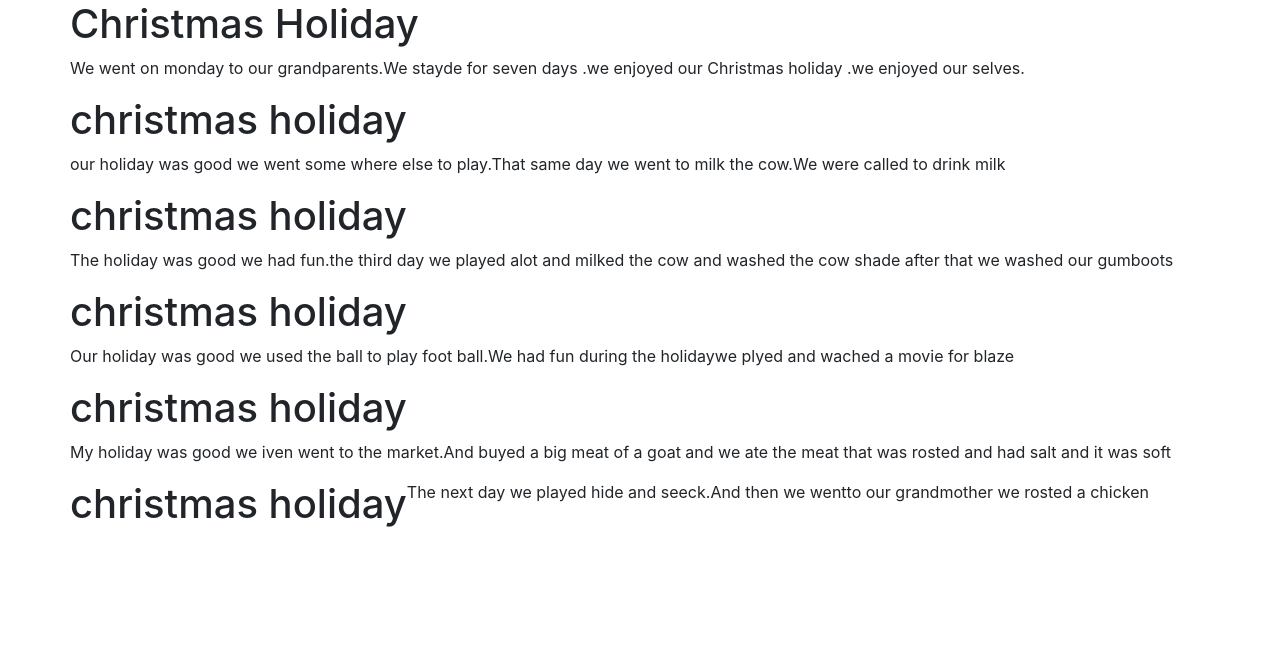
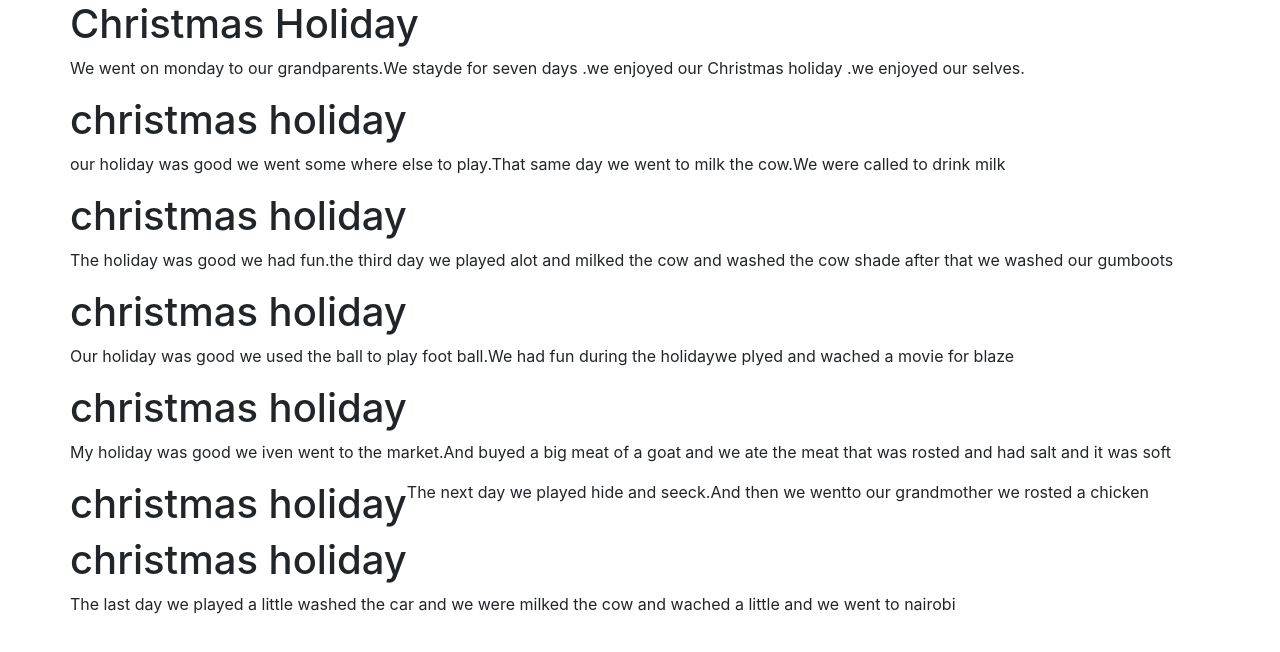
Before and after one commit to mwendaryan/christmasHoliday, a plain HTML site: page index.html in a window 1280 px wide. Drawn offline with Linux system fonts and the light colour scheme.

Commit message:
i have witten a story

```diff
--- a/index.html
+++ b/index.html
@@ -52,8 +52,8 @@
 
 
     <div class="row">
-
-
+ <h1>christmas holiday</h1>
+<p>The last day we played a little washed the car and we were milked the cow and wached a little and we went to nairobi</p>
 
      </div>
 </body>
```
